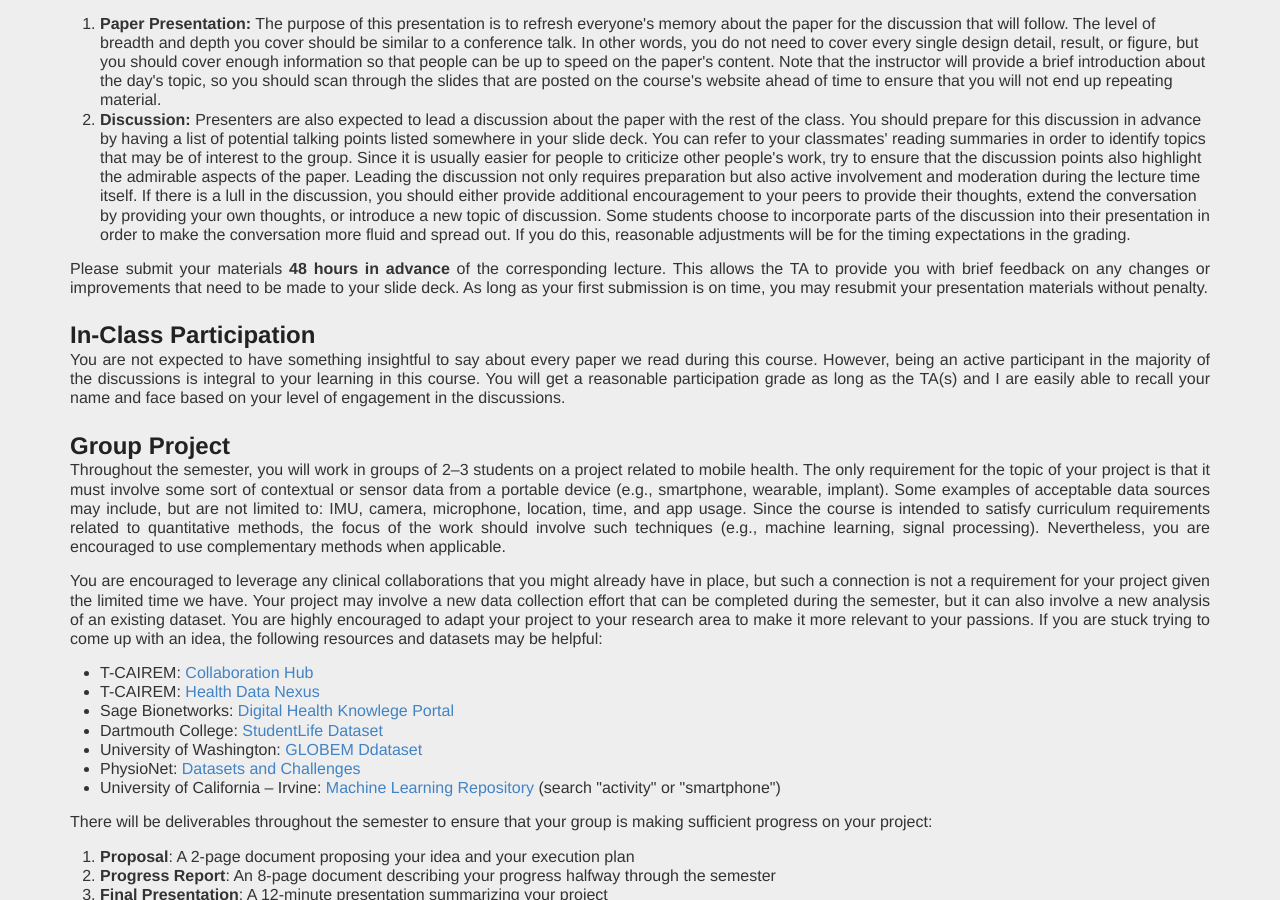
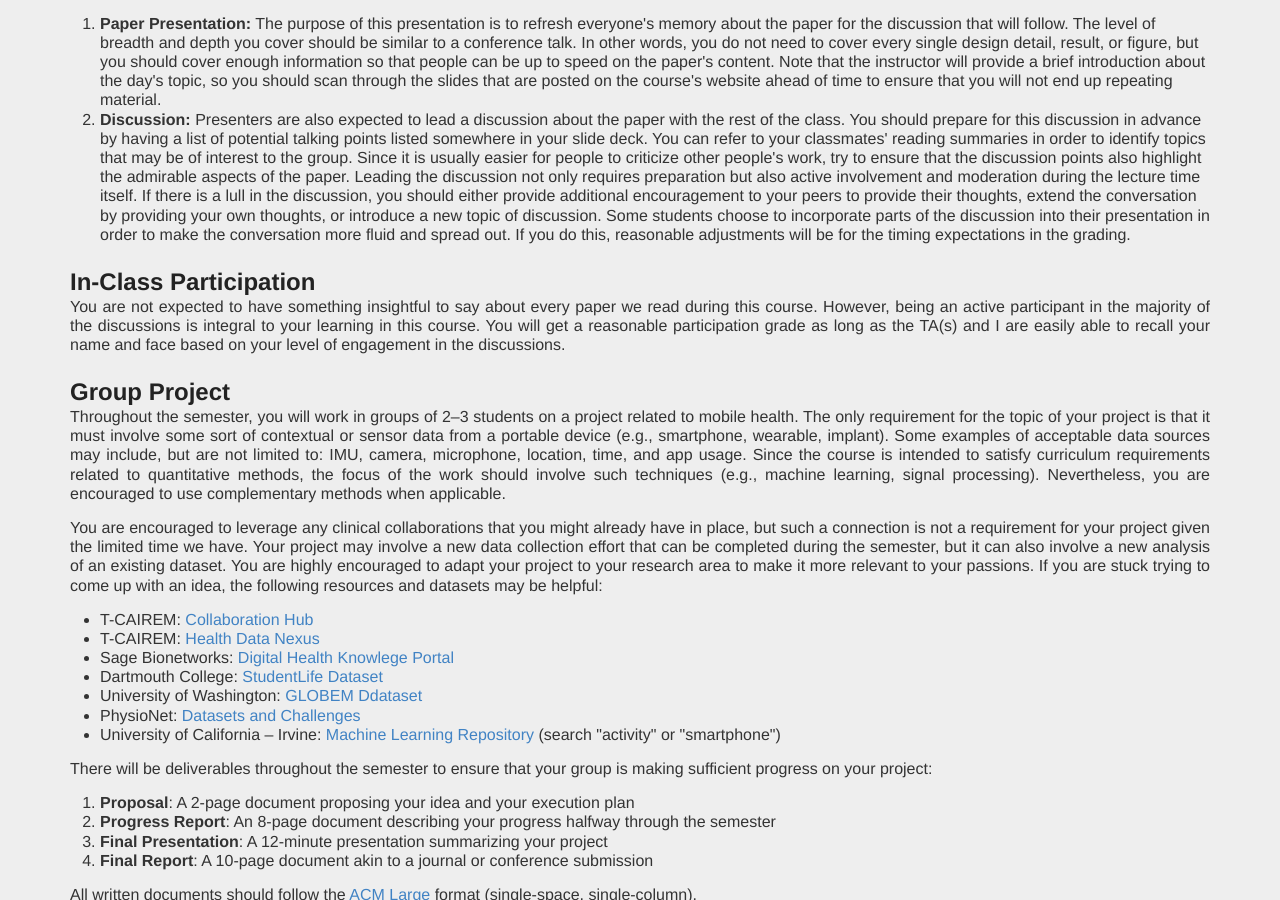
Before and after one commit to mariakakis/mhealth-course, a Jekyll site: the page built from syllabus/index.html, in a window 1280 px wide and 900 px high, scrolled down 1083 px. Built offline with Jekyll 4.4.1, drawn with Linux system fonts in a browser that asks for light colours; some web fonts are replaced.

Commit message:
removing TA approval requirement

```diff
--- a/syllabus/index.html
+++ b/syllabus/index.html
@@ -121,7 +121,7 @@
   <li><b>Paper Presentation:</b> The purpose of this presentation is to refresh everyone's memory about the paper for the discussion that will follow. The level of breadth and depth you cover should be similar to a conference talk. In other words, you do not need to cover every single design detail, result, or figure, but you should cover enough information so that people can be up to speed on the paper's content. Note that the instructor will provide a brief introduction about the day's topic, so you should scan through the slides that are posted on the course's website ahead of time to ensure that you will not end up repeating material.</li>
   <li><b>Discussion:</b> Presenters are also expected to lead a discussion about the paper with the rest of the class. You should prepare for this discussion in advance by having a list of potential talking points listed somewhere in your slide deck. You can refer to your classmates' reading summaries in order to identify topics that may be of interest to the group. Since it is usually easier for people to criticize other people's work, try to ensure that the discussion points also highlight the admirable aspects of the paper. Leading the discussion not only requires preparation but also active involvement and moderation during the lecture time itself. If there is a lull in the discussion, you should either provide additional encouragement to your peers to provide their thoughts, extend the conversation by providing your own thoughts, or introduce a new topic of discussion. Some students choose to incorporate parts of the discussion into their presentation in order to make the conversation more fluid and spread out. If you do this, reasonable adjustments will be for the timing expectations in the grading.</li>
 </ol>
-<p>Please submit your materials <b>48 hours in advance</b> of the corresponding lecture. This allows the TA to provide you with brief feedback on any changes or improvements that need to be made to your slide deck. As long as your first submission is on time, you may resubmit your presentation materials without penalty.</p>
+<!-- <p>Please submit your materials <b>48 hours in advance</b> of the corresponding lecture. This allows the TA to provide you with brief feedback on any changes or improvements that need to be made to your slide deck. As long as your first submission is on time, you may resubmit your presentation materials without penalty.</p> -->
 
 <!-- In-Class Participation -->
 <h2 id="participate">In-Class Participation</h2>
```
